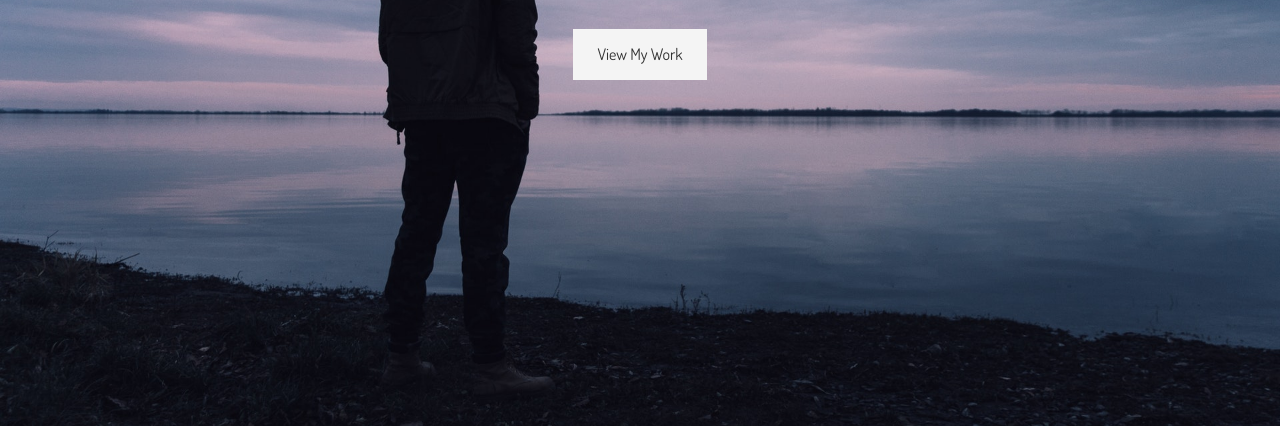
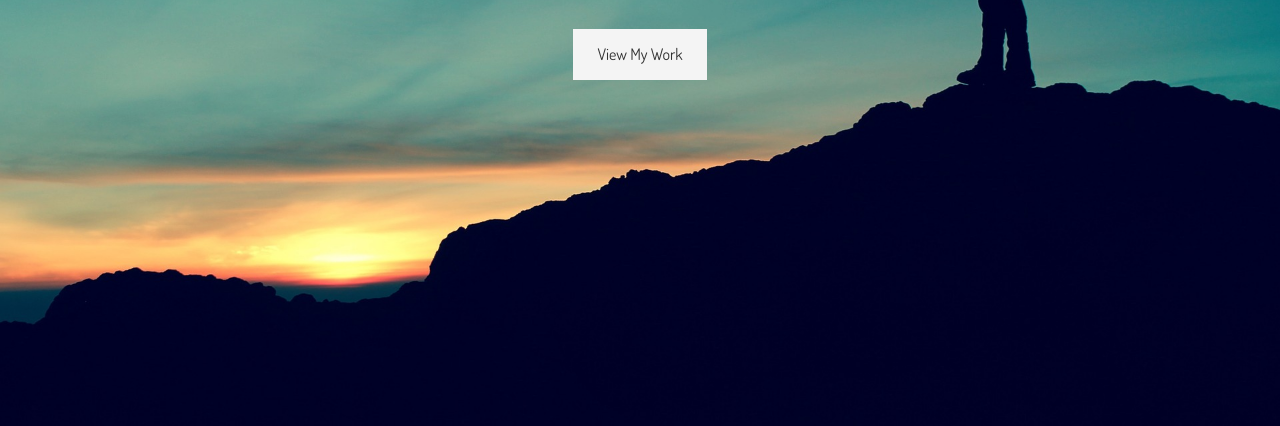
Before and after one commit to Yassineab27/portfolio-new, a plain HTML site: page index.html in a window 1280 px wide. Shown: the part 374-800 px from the top of the page. Drawn offline with Linux system fonts and the light colour scheme.

Commit message:
adding bg image

```diff
--- a/scss/main.scss
+++ b/scss/main.scss
@@ -34,7 +34,7 @@ img {
 
 // HEADER
 #header-home {
-  background: url("../images/hero.jpg") no-repeat center right / cover;
+  background: url("../images/img-1.jpg") no-repeat center right / cover;
   height: 100vh;
   color: #fff;
 
```
Also changed, not shown: css/main.css, images/hero.jpg (deleted), images/img-1.jpg (added), images/img-2.jpg (added), images/img-3.jpg (added), images/img-4.jpg (added), 1 other file.
